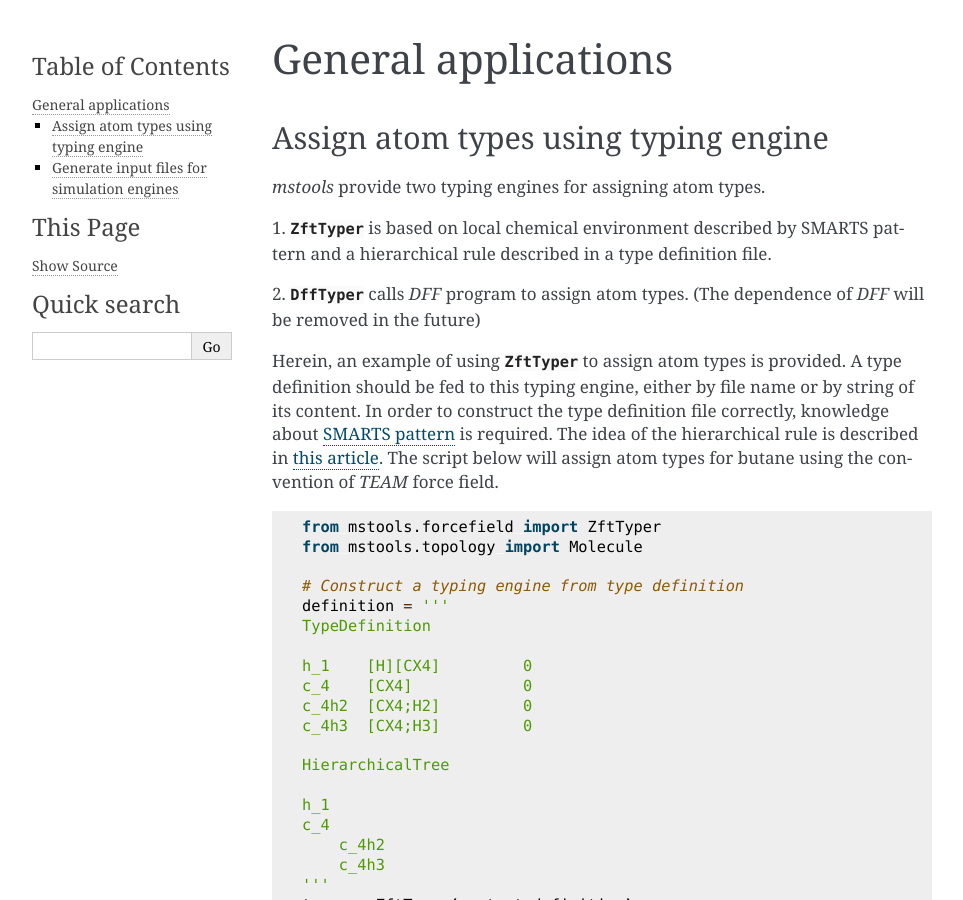
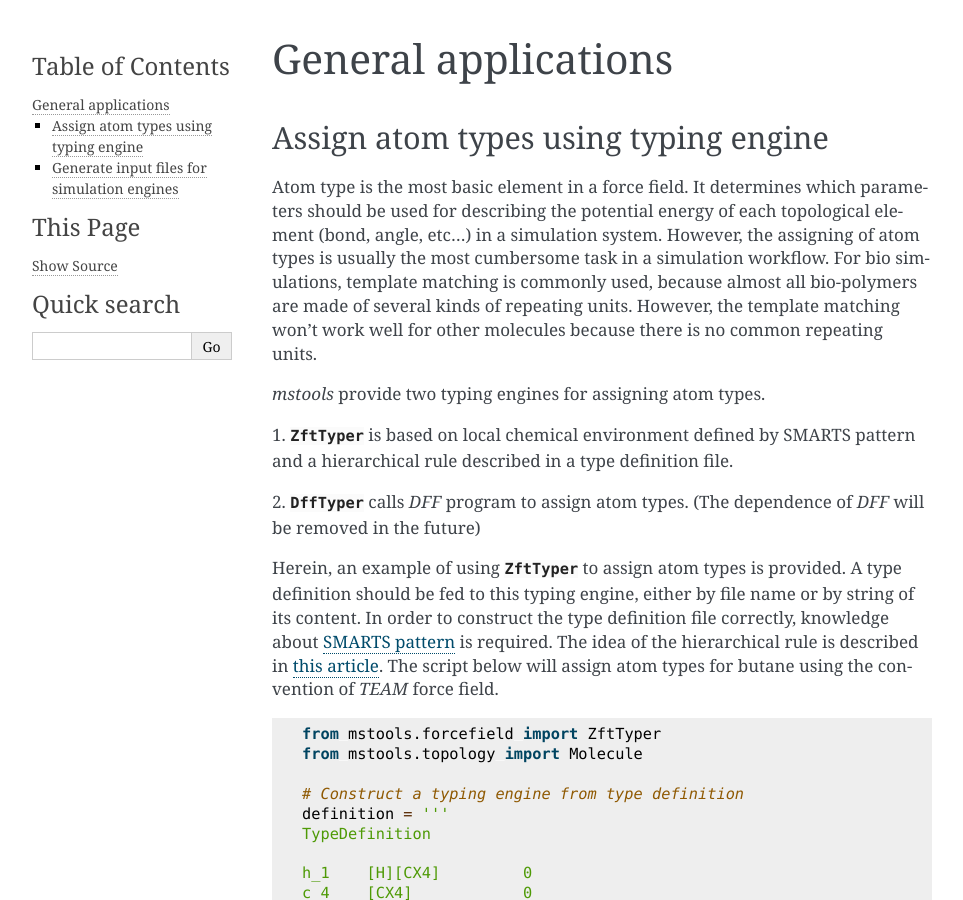
Before and after one commit to z-gong/mstk, a Sphinx documentation site: the page built from docs/examples/general.rst, in a window 1280 px wide and 900 px high. Shown: the whole window, without its empty margins (148-1111 px from the left). Built offline with Sphinx 7.4.7, drawn with Linux system fonts in a browser that asks for light colours.

Commit message:
update docs

```diff
--- a/docs/examples/general.rst
+++ b/docs/examples/general.rst
@@ -4,10 +4,16 @@ General applications
 Assign atom types using typing engine
 -------------------------------------
 
+Atom type is the most basic element in a force field.
+It determines which parameters should be used for describing the potential energy of each topological element (bond, angle, etc...) in a simulation system.
+However, the assigning of atom types is usually the most cumbersome task in a simulation workflow.
+For bio simulations, template matching is commonly used, because almost all bio-polymers are made of several kinds of repeating units.
+However, the template matching won't work well for other molecules because there is no common repeating units.
+
 `mstools` provide two typing engines for assigning atom types.
 
 1. :class:`~mstools.forcefield.typer.ZftTyper` is based on local chemical environment
-described by SMARTS pattern and a hierarchical rule described in a type definition file.
+defined by SMARTS pattern and a hierarchical rule described in a type definition file.
 
 2. :class:`~mstools.forcefield.typer.DffTyper` calls `DFF` program to assign atom types.
 (The dependence of `DFF` will be removed in the future)
--- a/docs/trajectory.rst
+++ b/docs/trajectory.rst
@@ -13,6 +13,10 @@ Trajectory
 Trajectory handler
 ------------------
 
+Handlers for reading/writing different trajectory formats by :class:`~mstools.trajectory.Trajectory`.
+They are not meant to be called directly.
+However, you can pass a handler class when initializing a :class:`~mstools.trajectory.Trajectory` object.
+
 .. currentmodule:: mstools.trajectory
 
 .. autosummary::
```
Also changed, not shown: docs/topology.rst (+0 -16 lines).
